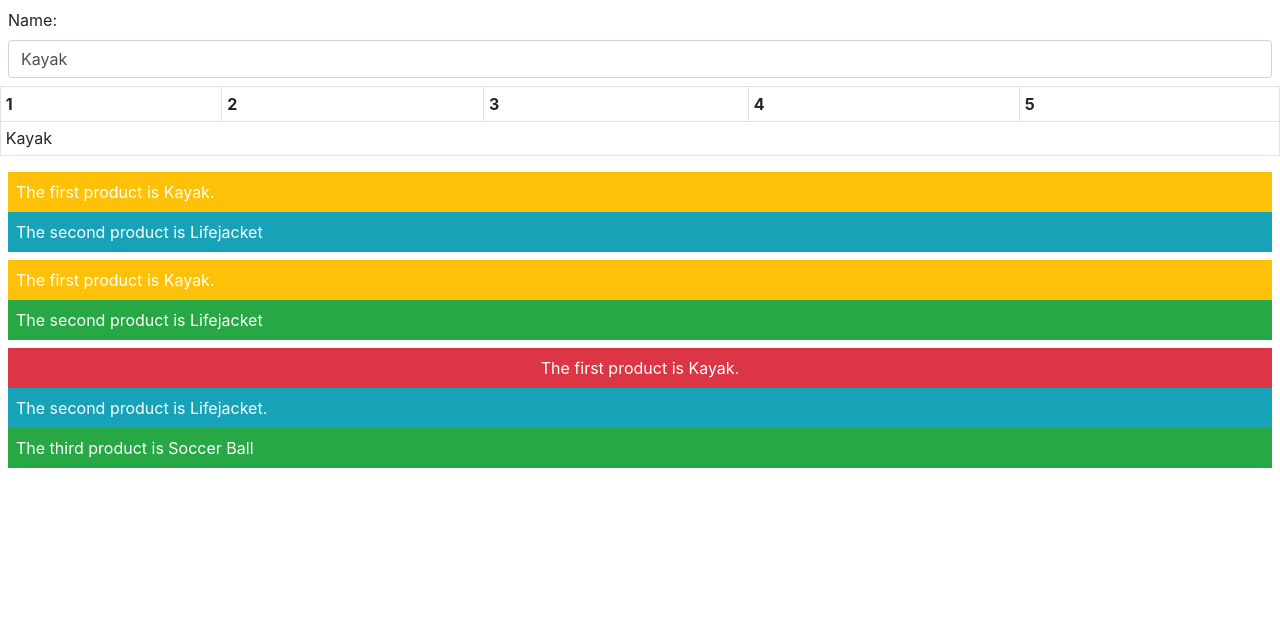
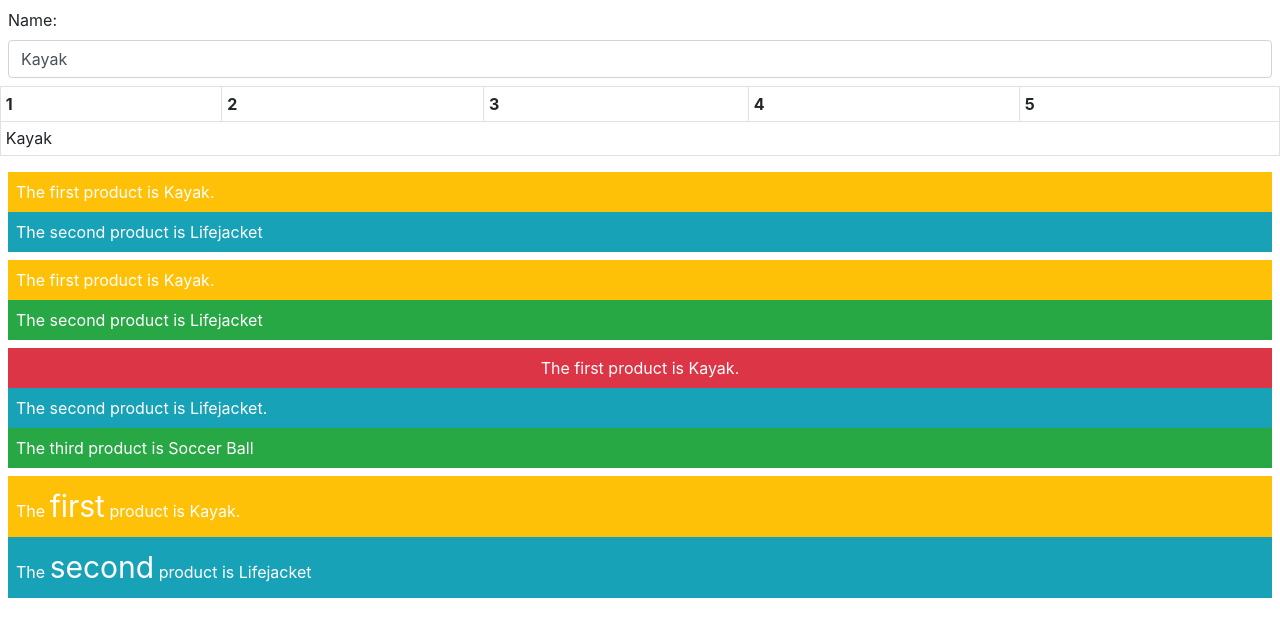
Before and after one commit to david2999999/Angular-6, an Angular app in the folder Angular-Indepth/: page / in a window 1280 px wide. Shown: the top 636 px of the page. Built offline with nearby package versions, Linux system fonts and the light colour scheme.

Commit message:
setting a single style property

```diff
--- a/Angular-Indepth/src/app/component/product.component.html
+++ b/Angular-Indepth/src/app/component/product.component.html
@@ -54,3 +54,14 @@ conditional operator (the ? character) to safely navigate the result returned by
     The third product is {{model.getProduct(3).name}}
   </div>
 </div>
+
+<div class="text-white m-2">
+  <div class="p-2 bg-warning">
+    The <span [style.fontSize]="fontSizeWithUnits">first</span>
+    product is {{model.getProduct(1).name}}.
+  </div>
+  <div class="p-2 bg-info">
+    The <span [style.fontSize.px]="fontSizeWithoutUnits">second</span>
+    product is {{model.getProduct(2).name}}
+  </div>
+</div>
--- a/Angular-Indepth/src/app/component/product.component.ts
+++ b/Angular-Indepth/src/app/component/product.component.ts
@@ -20,4 +20,7 @@ export class ProductComponent {
       "bg-info": product.price < 50
     };
   }
+
+  fontSizeWithUnits: string = "30px";
+  fontSizeWithoutUnits: string= "30";
 }
```
